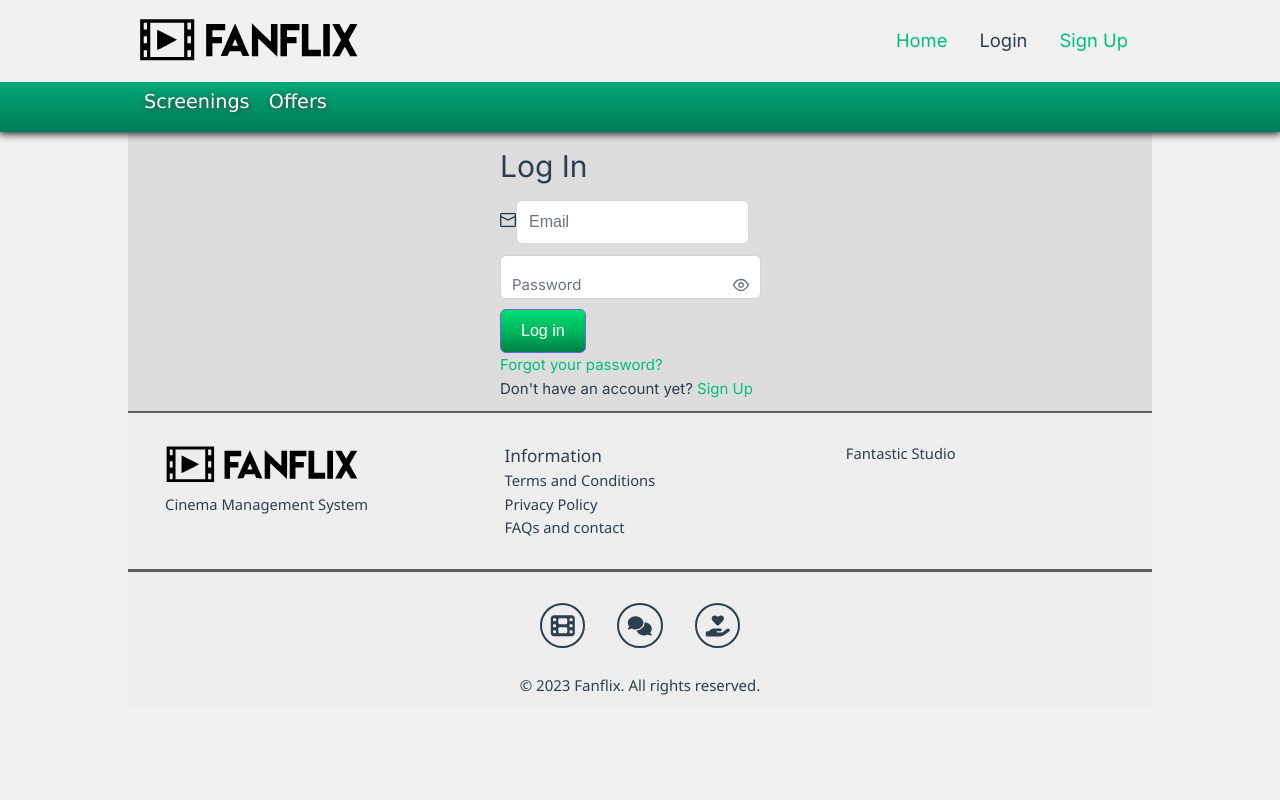
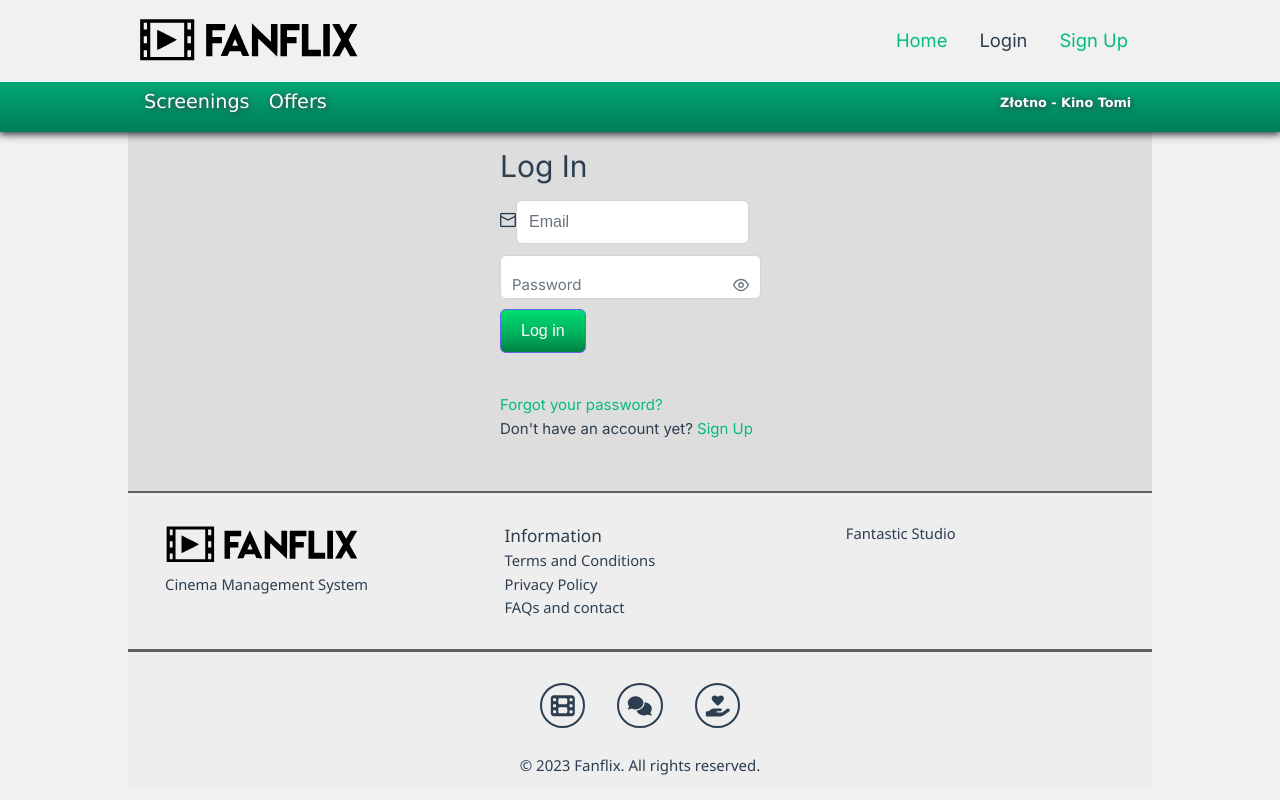
Before and after one commit to OlexTix/FanFlix, a Vue app: page /login in a window 1280 px wide. Built offline with nearby package versions, Linux system fonts and the light colour scheme; a web font is replaced by a local one.

Commit message:
Small visual adjustments to components- Login, Register, Navbar

```diff
--- a/src/components/Login.vue
+++ b/src/components/Login.vue
@@ -46,12 +46,14 @@
 margin: auto;
   width: 50%;
   padding: 10px;
+ margin-bottom: 5vh;
 }
 
 #loginbutton
 {
     background: rgb(0,222,115);
 background: linear-gradient(180deg, rgba(0,222,115,1) 0%, rgba(0,171,89,1) 63%, rgba(0,129,67,1) 100%);
+margin-bottom: 5vh;
 
 
 }
--- a/src/components/Navbar.vue
+++ b/src/components/Navbar.vue
@@ -14,11 +14,16 @@
   </div>
   <div class="bottom-nav">
     <div class="buttons">
-      <div class="buttons-sec">
-        <RouterLink to="/cinemas/nazwa-kina">Screenings</RouterLink>
-        <RouterLink to="/login">Offers</RouterLink>
-      </div>
-    </div>
+      <div class="buttons-sec" style="display: flex; align-items: center;">
+  <RouterLink to="/cinemas/nazwa-kina">Screenings</RouterLink>
+  <RouterLink to="/login">Offers</RouterLink>
+  <div style="margin-left: auto;">
+    <RouterLink to="#" id="cinemainfo">
+      <p style="font-weight: 800; font-size: 0.8rem;">Złotno - Kino Tomi</p>
+    </RouterLink>
+  </div>
+</div>
+</div>
   </div>
 </div>
   <RouterView />
--- a/src/components/Register.vue
+++ b/src/components/Register.vue
@@ -111,6 +111,7 @@
   margin: auto;
   width: 50%;
   padding: 10px;
+  margin-bottom: 5vh;
 }
 
 #signupbutton
@@ -119,7 +120,7 @@
 background: linear-gradient(180deg, rgba(0,222,115,1) 0%, rgba(0,171,89,1) 63%, rgba(0,129,67,1) 100%);
 text-align: center;
 clear: both;
-
+margin-bottom: 5vh;
 
 }
 
```
